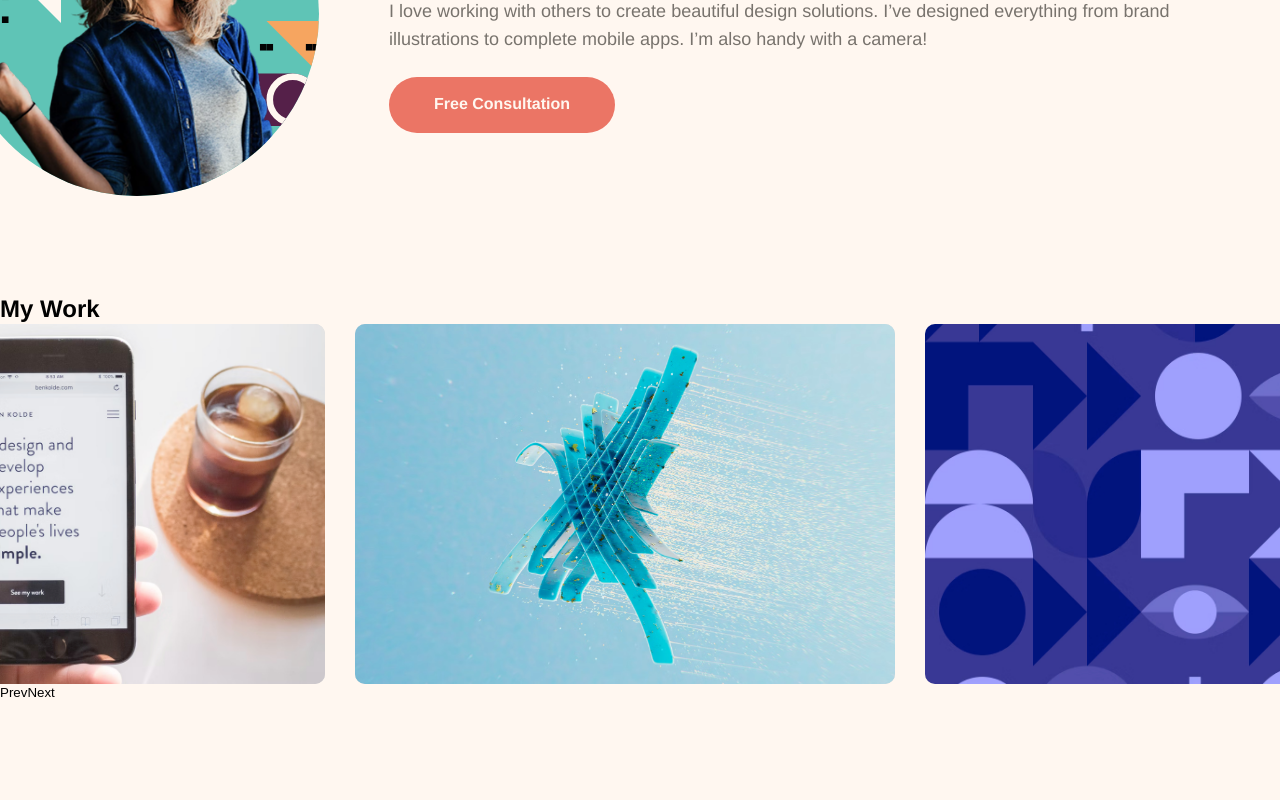
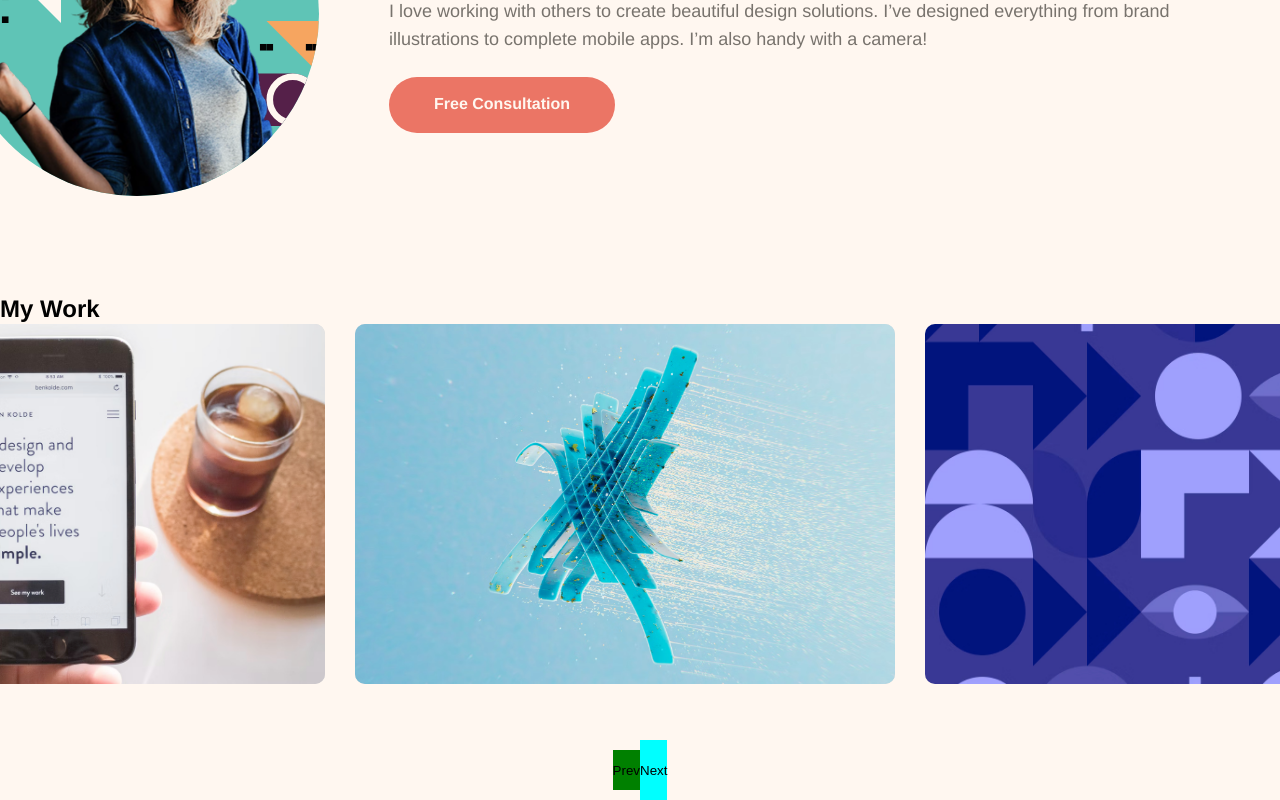
Before and after one commit to Edanriell/SinglePageDesignPortfolio, a Nuxt app in the folder Client/: page / in a window 1280 px wide. Shown: the part 1085-1885 px from the top of the page. Before the commit the page ends 1787 px from the top, so only its background shows below. Built offline with nearby package versions, Linux system fonts and the light colour scheme.

Commit message:
feature(slider): implemented desktop slider

```diff
--- a/Client/shared/ui/slider/ui/slider.vue
+++ b/Client/shared/ui/slider/ui/slider.vue
@@ -90,7 +90,7 @@
 			</figure>
 		</swiper-slide>
 	</swiper>
-	<div class="swiper-nav-btns">
+	<div class="slider__navigation-buttons-wrapper">
 		<button class="nav-btn prev-btn" @click="slidePrev">Prev</button>
 		<button class="nav-btn next-btn" @click="slideNext">Next</button>
 	</div>
@@ -137,4 +137,25 @@
 	.slide__content {
 		position: relative;
 	}
+
+	.slider__navigation-buttons-wrapper {
+		display: flex;
+		justify-content: center;
+		align-items: center;
+		margin-top: 32rem;
+
+		@media (width >= 768px) {
+			margin-top: 56rem;
+		}
+	}
+
+	.prev-btn {
+		background: green;
+		height: 40rem;
+	}
+
+	.next-btn {
+		background: aqua;
+		height: 60rem;
+	}
 </style>
```
